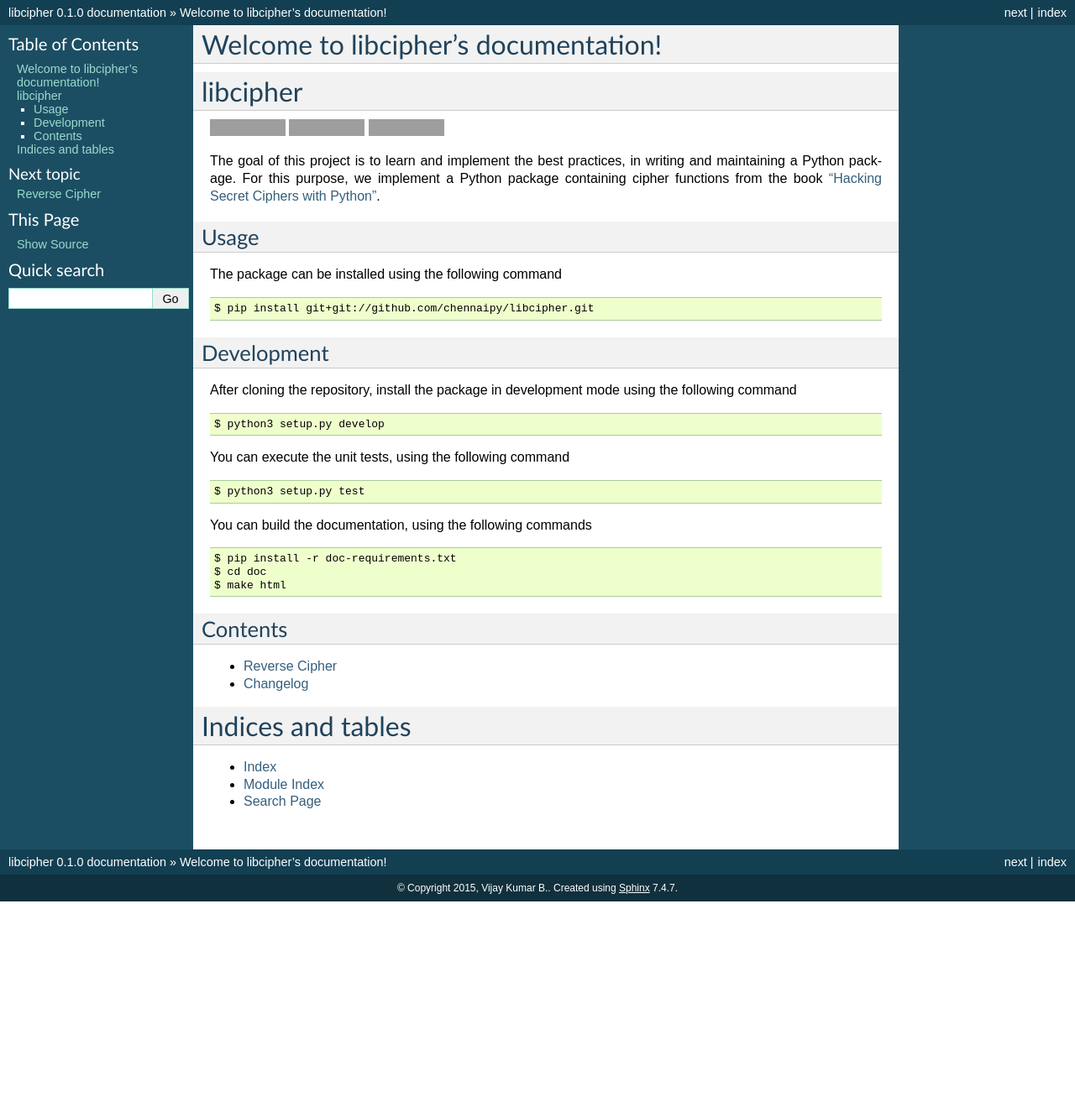
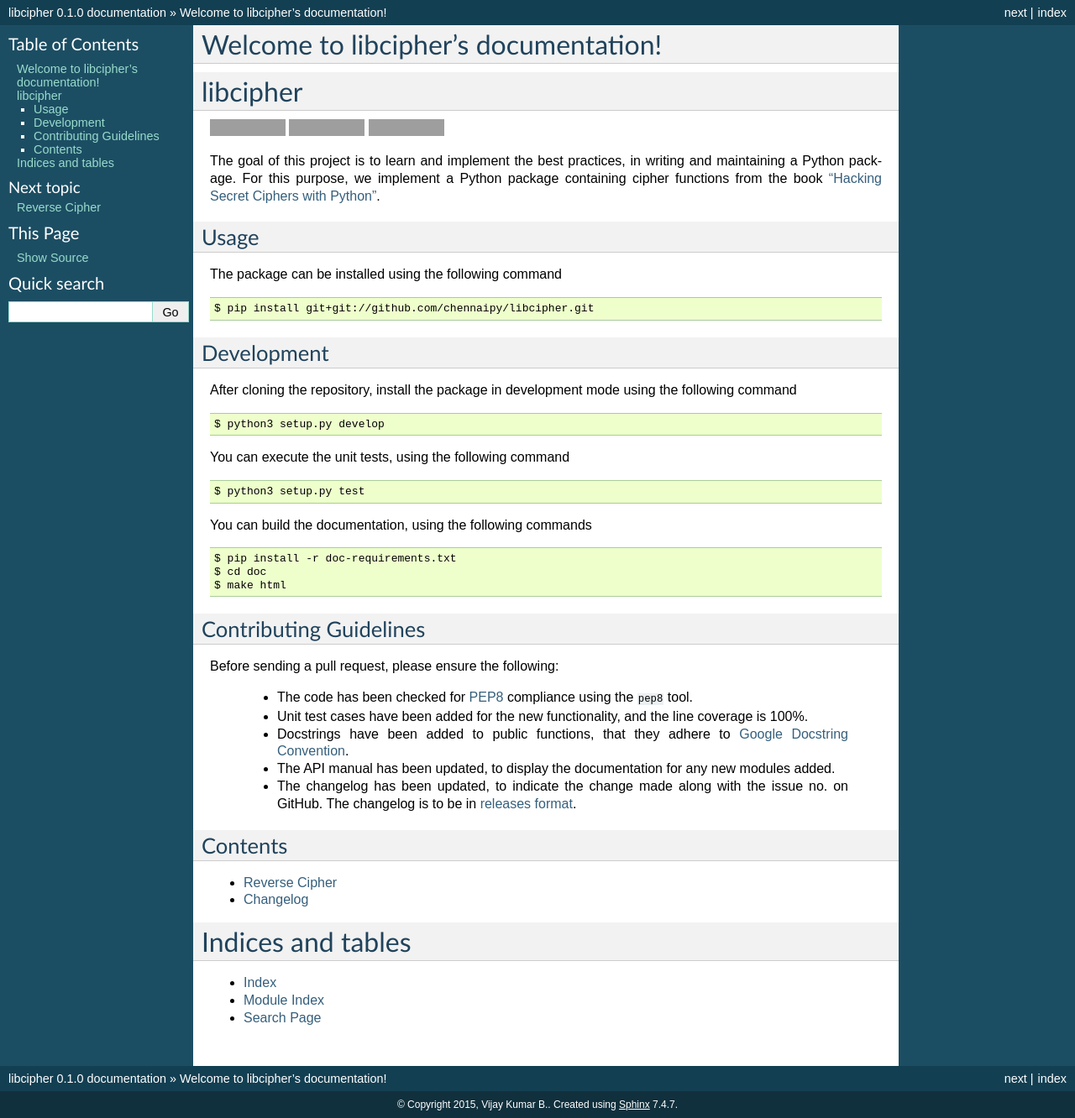
Before and after one commit to Chennaipy/libcipher, a Sphinx documentation site: the page built from doc/index.rst, in a window 1280 px wide. Shown: the whole page at 84% size. Built offline with Sphinx 7.4.7, drawn with Linux system fonts in a browser that asks for light colours; before the commit the page ends 1074 px from its top, so only the background shows below that; grey boxes are pictures that could not be loaded.

Commit message:
Add contributing guidelines. Fixes #8.

```diff
--- a/README.rst
+++ b/README.rst
@@ -42,3 +42,26 @@ You can build the documentation, using the following commands ::
   $ pip install -r doc-requirements.txt
   $ cd doc
   $ make html
+
+Contributing Guidelines
+-----------------------
+
+Before sending a pull request, please ensure the following:
+
+  * The code has been checked for `PEP8
+    <https://www.python.org/dev/peps/pep-0008/>`_ compliance using the
+    ``pep8`` tool.
+
+  * Unit test cases have been added for the new functionality, and the
+    line coverage is 100%.
+
+  * Docstrings have been added to public functions, that they adhere
+    to `Google Docstring Convention
+    <https://google-styleguide.googlecode.com/svn/trunk/pyguide.html>`_.
+
+  * The API manual has been updated, to display the documentation for
+    any new modules added.
+
+  * The changelog has been updated, to indicate the change made along
+    with the issue no. on GitHub. The changelog is to be in `releases
+    format <http://releases.readthedocs.org/en/latest/index.html>`_.
--- a/doc/changelog.rst
+++ b/doc/changelog.rst
@@ -1,6 +1,7 @@
 Changelog
 =========
 
+* :support:`8` Add contributing guidelines.
 * :support:`3` Add Travis build status, code coverage, and Read The
   Docs badges.
 * :support:`2` Add Travis CI build script.
```
